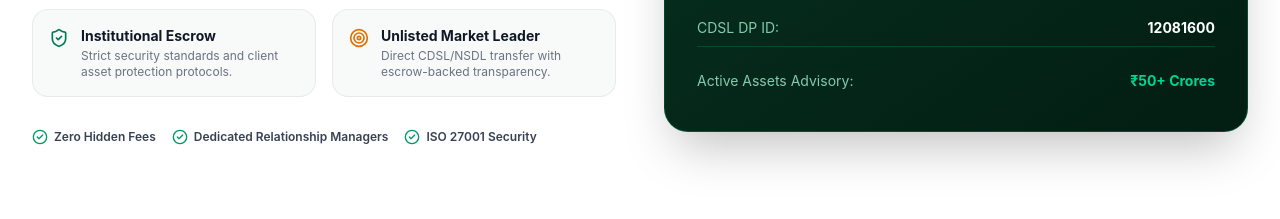
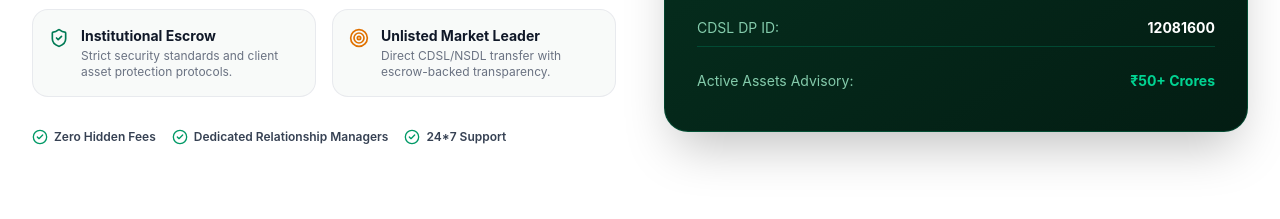
Before and after one commit to ARI-23o/Investment-Platform, a React (Vite) app: page / in a window 1280 px wide. Shown: the part 1340-1559 px from the top of the page. Built offline with nearby package versions, Linux system fonts and the light colour scheme; no server answers.

Commit message:
feat: replace 'ISO 27001 Security' with '24*7 Support' in About Section

```diff
--- a/src/components/AboutSection.jsx
+++ b/src/components/AboutSection.jsx
@@ -50,7 +50,7 @@ export default function AboutSection() {
               </div>
               <div className="flex items-center gap-1.5">
                 <CheckCircle2 className="w-4 h-4 text-emerald-600" />
-                <span>ISO 27001 Security</span>
+                <span>24*7 Support</span>
               </div>
             </div>
           </div>
```
